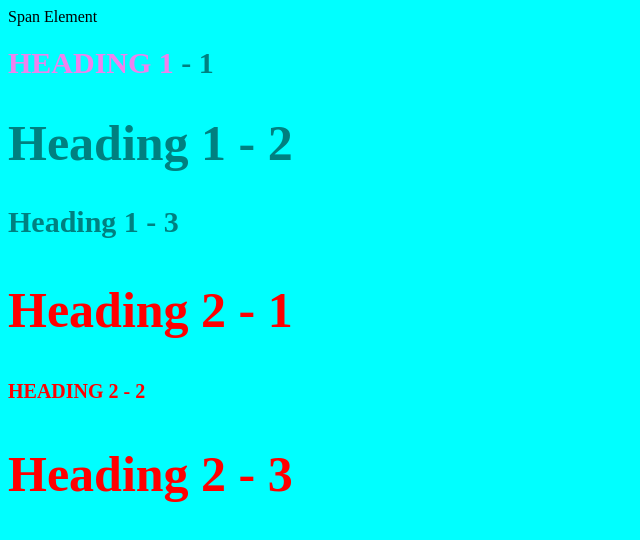
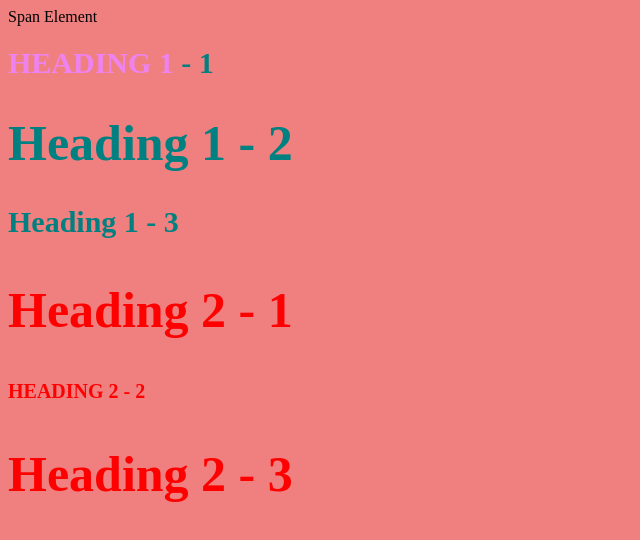
Before and after one commit to MaceDesigns/cartoon-hero, a plain HTML site: page style-test.html in a window 1280 px wide. Shown: the whole page, without its empty margins (0-640 px from the left). Drawn offline with Linux system fonts and the light colour scheme.

Commit message:
Update style-test.css

```diff
--- a/CSS/style-test.css
+++ b/CSS/style-test.css
@@ -1,6 +1,7 @@
 body{
-    background-color: aqua;
+    background-color: lightcoral;
 }
+
 h1{
     font-size: 30px;
     color: teal;
```
